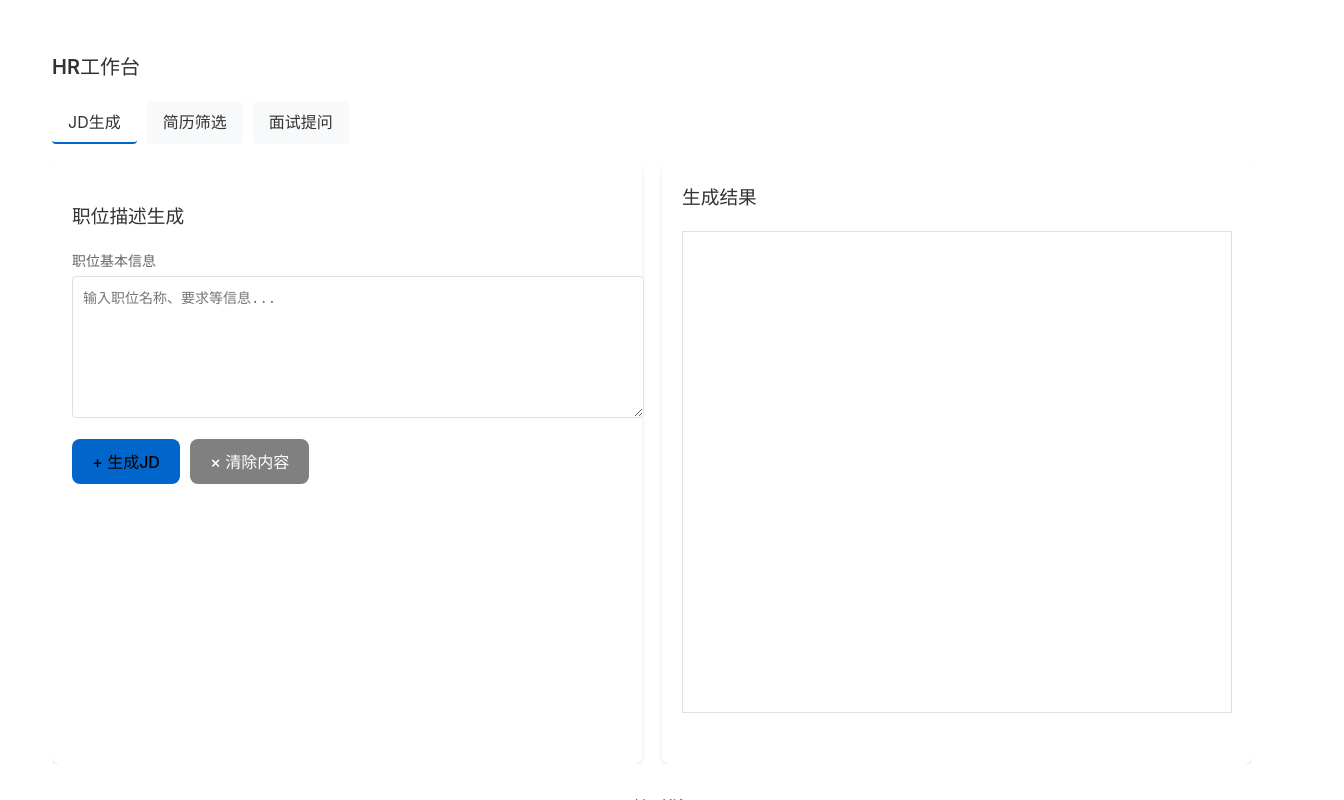
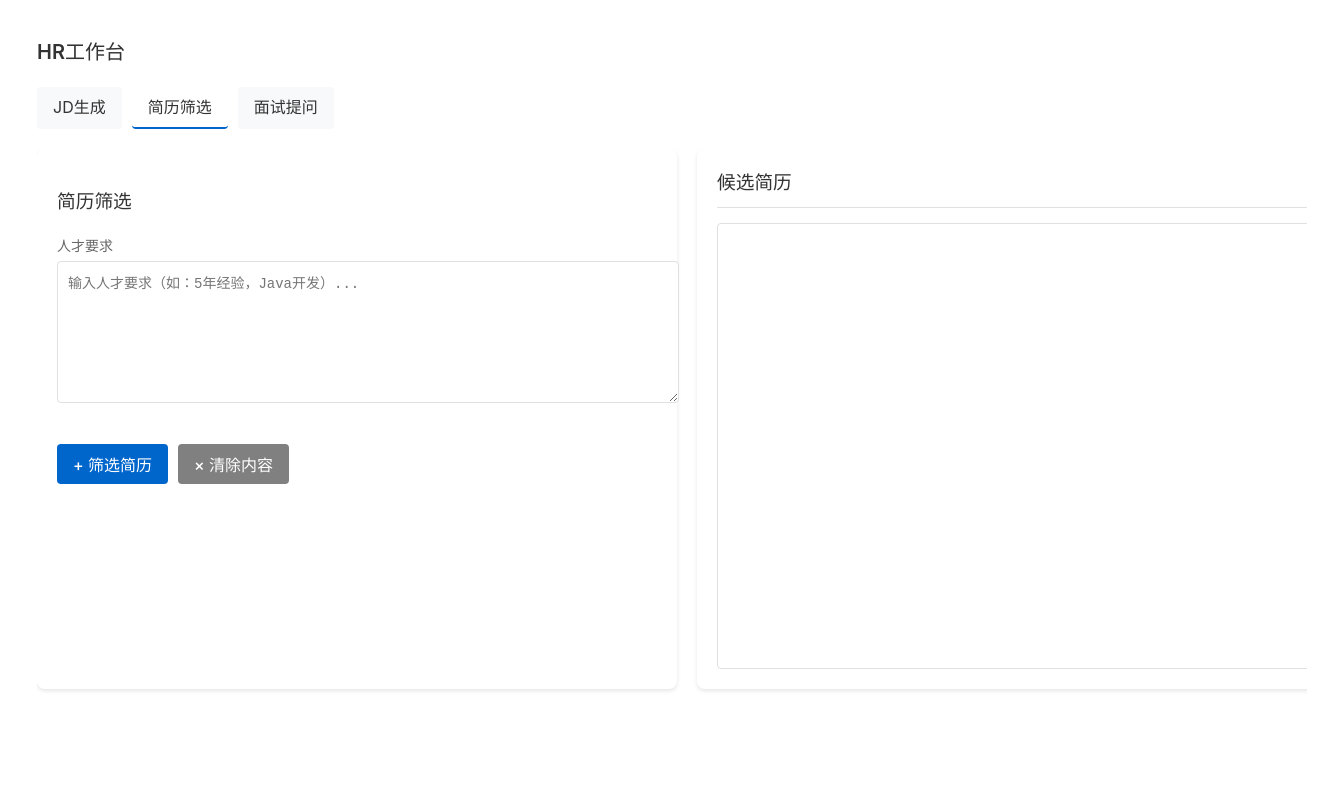
Before and after one commit to JoyLee0608/smart-hr, a Vue app in the folder my-vue-app/: page / in a window 1280 px wide. Both pictures are taken after a click on the element "简历筛选". Shown: the top 800 px of the page, 1344 px wide, since content can reach past the window. Built offline with nearby package versions, Linux system fonts and the light colour scheme.

Commit message:
smart-hr,实现JD生成、简历筛选和面试提问三个模块

```diff
--- a/my-vue-app/src/App.vue
+++ b/my-vue-app/src/App.vue
@@ -2,11 +2,14 @@
   <div id="app">
     <div class="header">HR工作台</div>
     <div class="tabs">
-      <div class="tab active">JD生成</div>
-      <div class="tab">简历筛选</div>
-      <div class="tab">面试提问</div>
+      <div class="tab" :class="{ active: activeTab === 'jd' }" @click="activeTab = 'jd'">JD生成</div>
+      <div class="tab" :class="{ active: activeTab === 'resume' }" @click="activeTab = 'resume'">简历筛选</div>
+      <div class="tab" :class="{ active: activeTab === 'interview' }" @click="activeTab = 'interview'">面试提问</div>
     </div>
-    <div class="main-content">
+
+    <div class="main-content-container">
+      <!-- JD生成模块 -->
+      <div v-show="activeTab === 'jd'" class="main-content">
         <div class="input-section">
           <h3>职位描述生成</h3>
           <div class="form-group">
@@ -14,19 +17,74 @@
             <textarea v-model="inputMessage" placeholder="输入职位名称、要求等信息..." class="input-textarea"></textarea>
           </div>
           <div class="button-group">
-          <button @click="sendMessage" class="generate-btn">+ 生成JD</button>
-          <button @click="clearContent" class="clear-btn">× 清除内容</button>
+            <button @click="sendJdMessage" class="generate-btn">+ 生成JD</button>
+            <button @click="clearJdContent" class="clear-btn">× 清除内容</button>
           </div>
         </div>
         <div class="output-section">
           <h3>生成结果</h3>
           <div class="result-container">
-          <div v-for="(message, index) in messages" :key="index" class="message">
+            <div v-for="(message, index) in jdMessages" :key="index" class="message">
               <div class="markdown-content" v-html="renderMarkdown(message.content)"></div>
             </div>
           </div>
         </div>
       </div>
+
+      <!-- 简历筛选模块 -->
+      <div v-show="activeTab === 'resume'" class="main-content">
+        <div class="input-section">
+          <h3>简历筛选</h3>
+          <div class="form-group">
+            <label>人才要求</label>
+            <textarea v-model="inputResumeRequirement" placeholder="输入人才要求（如：5年经验，Java开发）..." class="input-textarea"></textarea>
+          </div>
+          <div class="button-group">
+            <button @click="sendResumeMessage" class="generate-btn">+ 筛选简历</button>
+            <button @click="clearResumeContent" class="clear-btn">× 清除内容</button>
+          </div>
+        </div>
+        <div class="output-section">
+          <h3>候选简历</h3>
+          <div class="result-container">
+            <div v-for="(message, index) in resumeMessages" :key="index" class="message">
+              <div class="markdown-content" v-html="renderMarkdown(message.content)"></div>
+            </div>
+          </div>
+        </div>
+      </div>
+
+      <!-- 面试提问模块 -->
+      <div v-show="activeTab === 'interview'" class="main-content">
+        <div class="input-section">
+          <h3>面试提问生成</h3>
+          <div class="input-column">
+            <div class="form-group">
+              <label>简历及岗位信息</label>
+              <textarea
+                v-model="combinedInput"
+                placeholder="输入候选人简历内容及岗位要求..."
+                class="input-textarea"
+                style="height: 240px"
+              ></textarea>
+            </div>
+          </div>
+          <div class="button-group">
+            <button @click="sendInterviewMessage" class="generate-btn">+ 生成面试问题</button>
+            <button @click="clearInterviewContent" class="clear-btn">× 清除内容</button>
+          </div>
+        </div>
+        <div class="output-section">
+          <h3>面试问题列表</h3>
+          <div class="result-container">
+            <div v-for="(message, index) in interviewMessages" :key="index" class="message">
+              <div class="markdown-content" v-html="renderMarkdown(message.content)"></div>
+            </div>
+          </div>
+        </div>
+      </div>
+    </div>
+
     <div class="footer">
       created by <a href="#">HiAgent</a><br>
       页面内容均由 AI 生成，仅供参考
@@ -35,50 +93,120 @@
 </template>
 
 <script setup>
-import { ref } from 'vue';
-import { marked } from'marked';
+import { ref, nextTick } from 'vue';
+import { marked } from 'marked';
 import DOMPurify from 'dompurify';
-import { nextTick } from 'vue';
 
+// 配置marked以支持表格渲染
+marked.use({
+  gfm: true, // 启用GitHub Flavored Markdown
+  tables: true // 启用表格解析
+});
+
+// ----------------------
+// JD生成模块
+// ----------------------
 const inputMessage = ref('');
-const messages = ref([]);
+const jdMessages = ref([]);
 
-const apiKey = 'd07p1830i2mho6cupjqg';
-const baseUrl = '/api/proxy/api/v1/chat_query'; // 同步curl的API路径
-const appConversationId = 'd07p7gav43mu0vq10d3g';
-const userId = '321';
-
-const sendMessage = async () => {
-  if (inputMessage.value.trim() === '') return;
-
-  const userContent = inputMessage.value;
-
-  try {
-    const headers = {
-      'Apikey': apiKey,
-      'Content-Type': 'application/json',
-      'Authorization': `Bearer ${apiKey}`, // 添加标准认证头
-      'Accept': 'text/event-stream'
-    };
-    const data = {
-      Query: userContent,
-      AppConversationID: appConversationId,
-      ResponseMode: 'streaming',
-      UserID: userId
+const jdApiConfig = {
+  apiKey: 'd07p1830i2mho6cupjqg',
+  baseUrl: '/api/proxy/api/v1/chat_query',
+  appConversationId: 'd07p7gav43mu0vq10d3g',
+  userId: '321'
 };
 
-    messages.value = [];
+const sendJdMessage = async () => {
+  if (inputMessage.value.trim() === '') return;
+  await sendRequest(inputMessage.value, jdMessages, jdApiConfig);
+};
+
+const clearJdContent = () => {
+  inputMessage.value = '';
+  jdMessages.value = [];
+};
+
+// ----------------------
+// 简历筛选模块
+// ----------------------
+const inputResumeRequirement = ref('');
+const resumeMessages = ref([]);
+
+const resumeApiConfig = {
+  apiKey: 'd0b427ufqcku1aff0500',
+  baseUrl: '/api/proxy/api/v1/chat_query',
+  appConversationId: 'd0b42i7fiaqoof61r630',
+  userId: '321'
+};
+
+const sendResumeMessage = async () => {
+  if (inputResumeRequirement.value.trim() === '') return;
+  await sendRequest(inputResumeRequirement.value, resumeMessages, resumeApiConfig);
+};
+
+const clearResumeContent = () => {
+  inputResumeRequirement.value = '';
+  resumeMessages.value = [];
+};
+
+// ----------------------
+// 面试提问模块
+// ----------------------
+const combinedInput = ref('');
+const interviewMessages = ref([]);  // 添加缺失的响应式变量声明
+
+const interviewApiConfig = {
+  apiKey: 'd08hiib0i2msccmh24bg',
+  baseUrl: '/api/proxy/api/v1/chat_query',
+  appConversationId: 'd08hovffiaqoof61pqu0',
+  userId: '321'
+};
+
+const sendInterviewMessage = async () => {
+  if (combinedInput.value.trim() === '') return;
+  await sendRequest(combinedInput.value, interviewMessages, interviewApiConfig);
+};
+
+const clearInterviewContent = () => {
+  combinedInput.value = '';
+  interviewMessages.value = [];
+};
+
+// ----------------------
+// 通用请求处理
+// ----------------------
+const sendRequest = async (userContent, messagesRef, apiConfig) => {
+  try {
+    // 安全处理响应式对象
+    const contentValue = typeof userContent === 'object' ? userContent.value : userContent;
+
+    // 构建请求数据
+    const data = {
+      Query: contentValue,
+      AppConversationID: apiConfig.appConversationId,
+      ResponseMode: 'streaming',
+      UserID: apiConfig.userId
+    };
+
+    messagesRef.value = [];
     const agentMessage = { sender: 'agent', content: '' };
-    messages.value.push(agentMessage);
+    messagesRef.value.push(agentMessage);
     let currentChunk = '';
 
-    const response = await fetch(baseUrl, {
+    // 发送请求
+    const response = await fetch(apiConfig.baseUrl, {
       method: 'POST',
-      headers: headers,
+      headers: {
+        'Apikey': apiConfig.apiKey,
+        'Content-Type': 'application/json',
+        'Authorization': `Bearer ${apiConfig.apiKey}`,
+        'Accept': 'text/event-stream'
+      },
       body: JSON.stringify(data),
       credentials: 'omit'
     });
 
+    // 流式数据处理
     const reader = response.body.getReader();
     const decoder = new TextDecoder('utf-8');
     let buffer = '';
@@ -87,159 +215,78 @@ const sendMessage = async () => {
       const { done, value } = await reader.read();
       if (done) {
         if (buffer.trim()) {
-          const lines = buffer.split('\n');
-          lines.forEach(line => {
-            if (line.startsWith('data:')) {
-              const jsonStr = line.slice(5).trim();
-              let validJson = jsonStr;
-              const start = validJson.indexOf('{');
-              const end = validJson.lastIndexOf('}');
-              if (start!== -1 && end!== -1 && end > start) {
-                validJson = validJson.substring(start, end + 1);
-              } else {
-                console.warn('无效的JSON片段:', jsonStr);
-                return;
-              }
-              try {
-                const eventData = JSON.parse(validJson);
-                if (eventData.event ==='message' && eventData.answer) {
-                  currentChunk += eventData.answer;
-                  // 每次接收到数据都更新 messages
-                  messages.value = [{
-                    ...messages.value[0],
-                    content: DOMPurify.sanitize(marked.parse(currentChunk))
-                  }];
-                }
-              } catch (error) {
-                console.error('事件解析失败:', error);
-              }
-            }
-          });
+          buffer.split('\n').forEach(processSSELine);
         }
         break;
       }
-
       buffer += decoder.decode(value, { stream: true });
 
       let lineEndIndex;
       while ((lineEndIndex = buffer.indexOf('\n')) >= 0) {
         const line = buffer.slice(0, lineEndIndex);
         buffer = buffer.slice(lineEndIndex + 1);
+        processSSELine(line);
+      }
+    }
 
-        if (line.startsWith('data:')) {
+    function processSSELine(line) {
+      if (!line.startsWith('data:')) return;
+
       const jsonStr = line.slice(5).trim();
-          let validJson = jsonStr;
-          const start = validJson.indexOf('{');
-          const end = validJson.lastIndexOf('}');
-          if (start!== -1 && end!== -1 && end > start) {
-            validJson = validJson.substring(start, end + 1);
-          } else {
-            console.warn('无效的JSON片段:', jsonStr);
-            continue;
+      const jsonStart = jsonStr.indexOf('{');
+      const jsonEnd = jsonStr.lastIndexOf('}');
+
+      if (jsonStart === -1 || jsonEnd <= jsonStart) {
+        console.warn('Invalid JSON segment:', jsonStr.slice(0, 50));
+        return;
       }
+
       try {
-            const eventData = JSON.parse(validJson);
-            switch(eventData.event) {
-              case'message_start':
+        const eventData = JSON.parse(jsonStr.slice(jsonStart, jsonEnd + 1));
+
+        switch (eventData.event) {
+          case 'message_start':
             currentChunk = '';
-                messages.value = [{...agentMessage, content: ''}];
+            messagesRef.value = [{...agentMessage, content: ''}];
             break;
+
           case 'message':
             if (eventData.answer) {
               currentChunk += eventData.answer;
-                  // 使用响应式赋值并强制更新
-                  messages.value[0].content = DOMPurify.sanitize(
+              messagesRef.value[0].content = DOMPurify.sanitize(
                 marked.parse(currentChunk, { breaks: true })
               );
-                  // 触发异步DOM更新
-                  await nextTick();
+              nextTick();
             }
             break;
-              case'message_end':
+
+          case 'message_end':
+            // 可添加最终处理逻辑
             break;
         }
       } catch (error) {
-            console.error('事件解析失败:', error);
+        console.error('SSE Processing Error:', error);
       }
     }
-      }
-    }
+
   } catch (error) {
-    console.error('请求出错:', error);
-    inputMessage.value = userContent;
-    messages.value = [];
+    console.error('请求失败:', error);
+    messagesRef.value = [];
   }
 };
 
-const clearContent = () => {
-  inputMessage.value = '';
-  messages.value = [];
-};
-
-marked.setOptions({
-  breaks: true,
-  gfm: true
-});
+// ----------------------
+// 通用工具方法
+// ----------------------
+marked.setOptions({ breaks: true, gfm: true });
 
 const renderMarkdown = (content) => {
   const rawHtml = marked.parse(content);
   return DOMPurify.sanitize(rawHtml);
 };
 
-function tryProcessLine(dataStr) {
-  let sanitizedData = dataStr || '';
-
-  try {
-    if (sanitizedData) {
-      sanitizedData = sanitizedData
-       .replace(/(['"])?([a-z0-9_]+)(['"]):/gi, '"$2":')
-       .replace(/,\s*}/g, '}')
-       .replace(/(\\*)"([^"]*)"(\\*)/g, '$1\\"$2\\"$3');
-    }
-
-    const jsonStart = sanitizedData.indexOf('{');
-    const jsonEnd = sanitizedData.lastIndexOf('}');
-    if (jsonStart === -1 || jsonEnd <= jsonStart) {
-      console.warn('JSON结构异常:', sanitizedData.slice(0, 50));
-      return;
-    }
-
-    const validJson = sanitizedData.slice(jsonStart, jsonEnd + 1);
-    const dataObj = JSON.parse(validJson);
-
-    console.debug('Processed event:', dataObj.event);
-
-    if (dataObj.event === 'message') {
-      currentChunk += dataObj.answer?.replace(/["']/g, '') || '';
-    }
-  } catch (error) {
-    console.error('增强错误处理:', {
-      rawData: dataStr,
-      sanitizedData: sanitizedData || 'undefined',
-      error: error.message
-    });
-  }
-}
-
-function safeParseJSON(str) {
-  try {
-    const sanitized = str
-     .replace(/\\+/g, '\\\\')
-     .replace(/[\x00-\x1F]/g, '')
-     .replace(/'/g, '"');
-    return JSON.parse(sanitized);
-  } catch (e) {
-    console.warn('JSON解析失败:', str.slice(0, 50));
-    return null;
-  }
-}
-
-function updateMessageContent(content) {
-  messages.value = [{
-    ...messages.value[0],
-    content: DOMPurify.sanitize(marked.parse(content))
-  }];
-}
+// 状态管理
+const activeTab = ref('jd');
 </script>
 
 <style scoped>
@@ -251,7 +298,7 @@ function updateMessageContent(content) {
   text-align: left;
   color: #333;
   margin: 0;
-  padding: 20px;
+  padding: 5px;
 }
 
 .header {
@@ -279,29 +326,41 @@ function updateMessageContent(content) {
   background: white;
 }
 
+.main-content-container {
+  flex: 1;
+  min-height: calc(100vh - 160px);  /* 保持原有高度计算 */
+  overflow-y: auto;  /* 新增滚动条 */
+  padding-bottom: 80px;  /* 新增底部内边距 */
+}
+
+.footer {
+  position: relative;
+  margin-top: auto;  /* 关键布局属性 */
+  padding: 20px 0;
+  background: white;
+  z-index: 1;
+}
+
+.main-content {
+  width: 100%;
+  min-height: auto;
+}
+
+.input-section,
+.output-section {
+  flex: 1 1 50%; /* 新增弹性分配比例 */
+  min-width: 600px; /* 最小宽度保证可读性 */
+  height: 100%;
+}
+
+.result-container {
+  height: calc(100% - 60px); /* 60px = 标题高度 + 按钮高度 */
+}
+
 .main-content {
   display: flex;
   gap: 20px;
-  width: 1200px;
-  margin: 0 auto;
-  overflow: hidden;
-}
-
-.input-section {
-  width: 500px;
-  height: 560px;
-  flex: none;
-}
-
-.output-section {
-  width: 700px;
-  height: 560px;
-  flex: none;
-}
-
-.result-container {
-  height: 460px;
-  overflow-y: auto;
+  flex: 1;
 }
 
 .input-section,
@@ -310,7 +369,10 @@ function updateMessageContent(content) {
   background: white;
   padding: 20px;
   border-radius: 8px;
-  box-shadow: 0 2px 4px rgba(0,0,0,0.1);
+  box-shadow: 0 2px 4px rgba(0, 0, 0, 0.1);
+  display: flex;
+  flex-direction: column;
+  min-height: 500px;
 }
 
 .form-group {
@@ -337,6 +399,16 @@ function updateMessageContent(content) {
 .button-group {
   display: flex;
   gap: 10px;
+  margin-top: 20px;
+}
+
+.generate-btn,
+.clear-btn {
+  padding: 8px 16px;
+  border: none;
+  border-radius: 4px;
+  color: white;
+  cursor: pointer;
 }
 
 .generate-btn {
@@ -345,26 +417,27 @@ function updateMessageContent(content) {
 
 .clear-btn {
   background: #808080;
-  color: white;
 }
 
 .output-section h3 {
   color: #333;
-  margin-top: 0;
+  margin: 0 0 15px;
+  border-bottom: 1px solid #e0e0e0;
+  padding-bottom: 10px;
 }
 
 .result-container {
-  margin-top: 10px;
-  min-height: 300px;
+  flex: 1;
+  overflow-y: auto;
+  padding: 10px;
   border: 1px solid #e0e0e0;
-  padding: 10px;
-  overflow-y: auto;
+  border-radius: 4px;
 }
 
 .markdown-content {
   line-height: 1.6;
   color: #333;
-  text-align: left;
+  white-space: pre-wrap;
 }
 
 .markdown-content h1,
@@ -373,14 +446,10 @@ function updateMessageContent(content) {
   margin: 1em 0 0.5em;
 }
 
-.markdown-content ul {
-  padding-left: 2em;
-  list-style: disc;
-}
-
+.markdown-content ul,
 .markdown-content ol {
   padding-left: 2em;
-  list-style: decimal;
+  margin: 1em 0;
 }
 
 .markdown-content code {
@@ -389,10 +458,38 @@ function updateMessageContent(content) {
   border-radius: 3px;
 }
 
+.markdown-content table {
+  border-collapse: collapse;
+  width: 100%;
+  margin: 1em 0;
+}
+
+.markdown-content th,
+.markdown-content td {
+  padding: 8px;
+  border: 1px solid #e0e0e0;
+}
+
+.markdown-content th {
+  background-color: #f8f9fa;
+  font-weight: 600;
+}
+
+.markdown-content tr:nth-child(even) {
+  background-color: #f8f9fa;
+}
+
 .footer {
   margin-top: 30px;
   color: #666;
   font-size: 14px;
   text-align: center;
 }
+
+.input-column {
+  display: flex;
+  flex-direction: column;
+  gap: 20px;
+  width: 100%;
+}
 </style>
```
Lines whose indentation alone changed are shown as unchanged.
